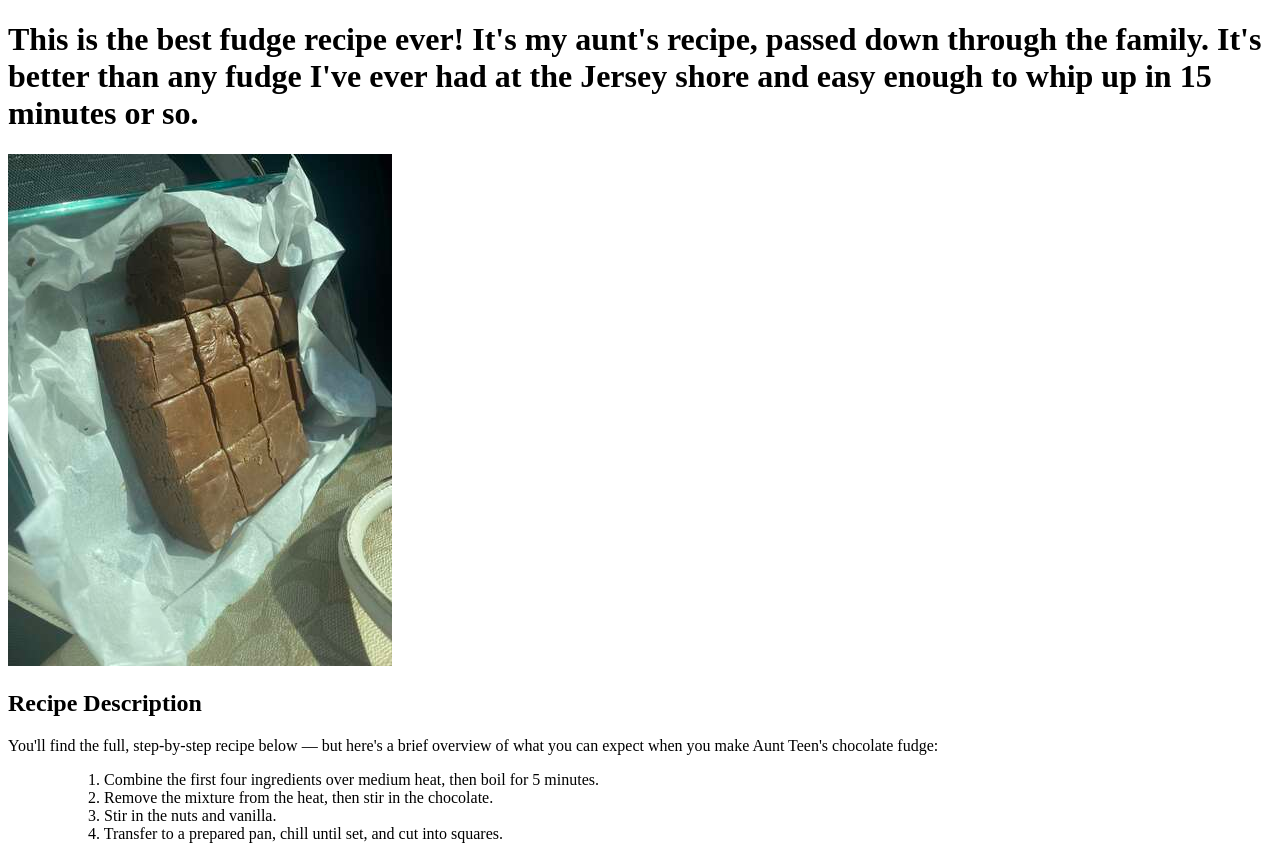
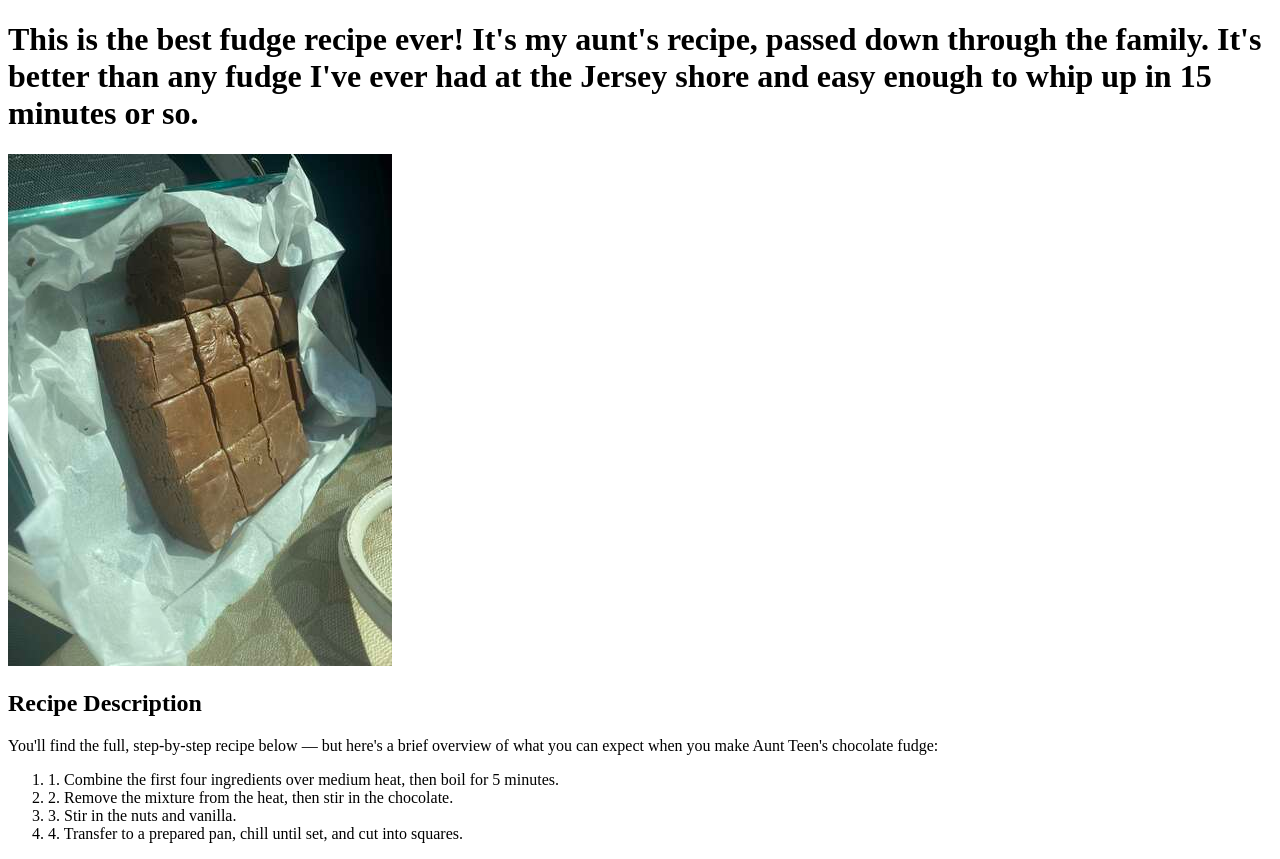
Before and after one commit to stevensuna/odin-recipes, a plain HTML site: page recipes/chocolate-fudge.html in a window 1280 px wide. Drawn offline with Linux system fonts and the light colour scheme.

Commit message:
add receipt content

```diff
--- a/recipes/chocolate-fudge.html
+++ b/recipes/chocolate-fudge.html
@@ -12,10 +12,10 @@
     <h2>Recipe Description</h2>
     <p>You'll find the full, step-by-step recipe below — but here's a brief overview of what you can expect when you make Aunt Teen's chocolate fudge:</p>
     <ol>
-        <ul>1. Combine the first four ingredients over medium heat, then boil for 5 minutes.</ul>
-        <ul>2. Remove the mixture from the heat, then stir in the chocolate.</ul>
-        <ul>3. Stir in the nuts and vanilla.</ul>
-        <ul>4. Transfer to a prepared pan, chill until set, and cut into squares.</ul>
+        <li>1. Combine the first four ingredients over medium heat, then boil for 5 minutes.</li>
+        <li>2. Remove the mixture from the heat, then stir in the chocolate.</li>
+        <li>3. Stir in the nuts and vanilla.</li>
+        <li>4. Transfer to a prepared pan, chill until set, and cut into squares.</li>
     </ol>
 </body>
 </html>
```
